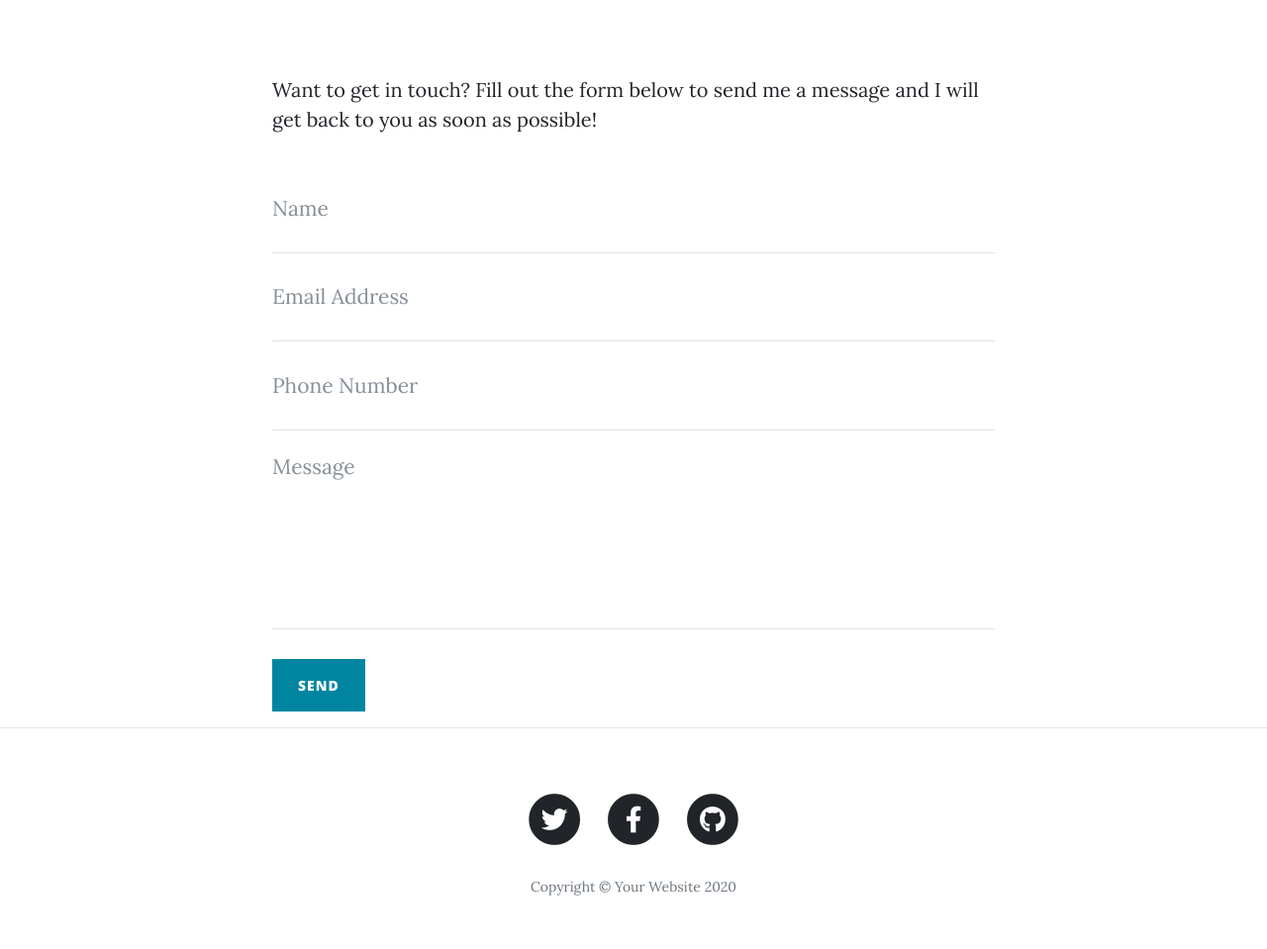
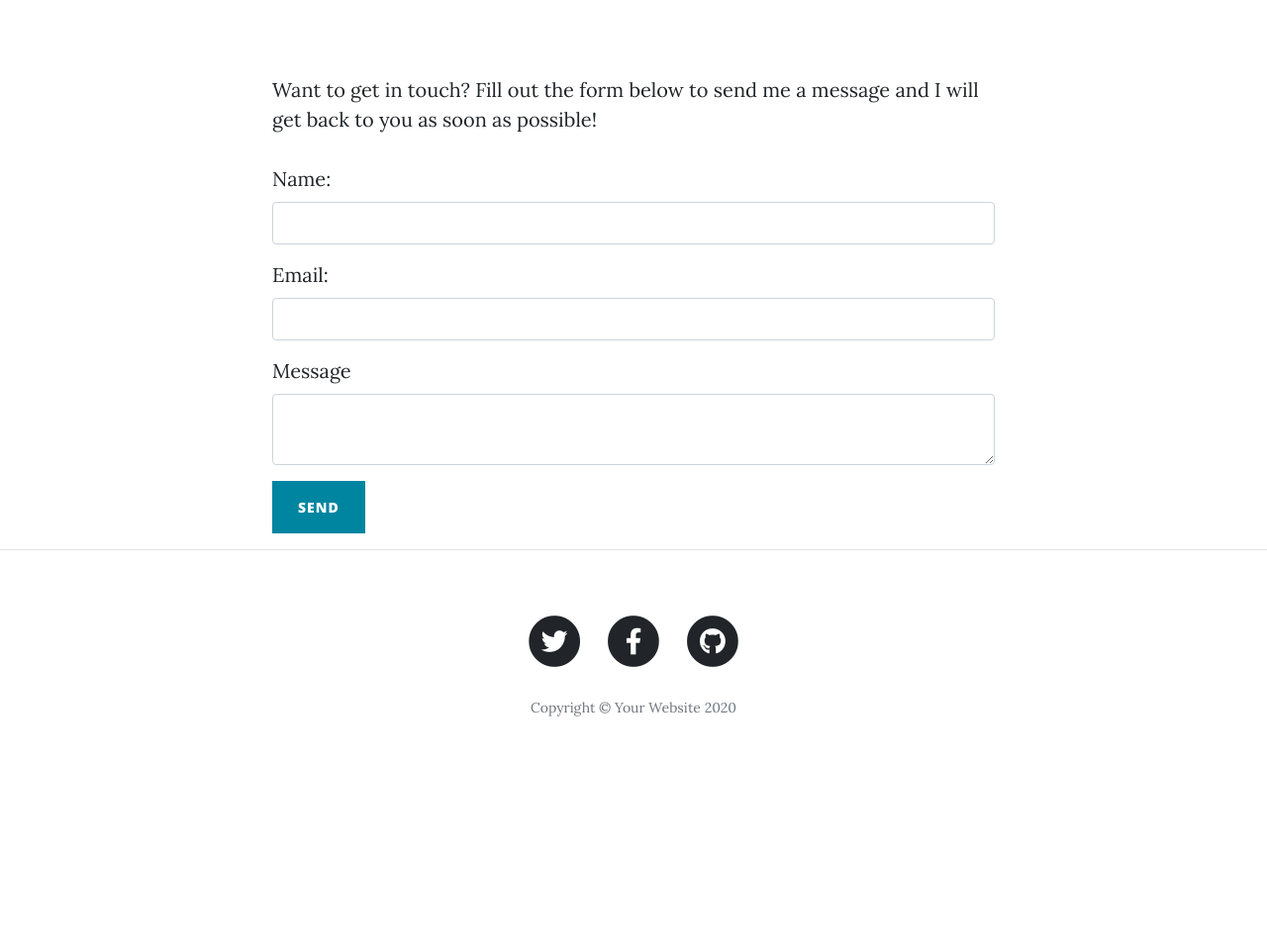
Before and after one commit to YoadBarok/Yoads-Blog, a Flask app: page /contact in a window 1280 px wide. Shown: the part 536-1495 px from the top of the page at 99% size. After the commit the page ends 1260 px from the top, so only its background shows below. Run offline with Flask 2, Linux system fonts and the light colour scheme; a user stored in the database is signed in; some libraries are stand-ins or nearby versions.

Commit message:
Make contact form work

```diff
--- a/forms.py
+++ b/forms.py
@@ -1,5 +1,5 @@
 from flask_wtf import FlaskForm
-from wtforms import StringField, SubmitField, PasswordField
+from wtforms import StringField, SubmitField, PasswordField, TextAreaField
 from wtforms.validators import DataRequired, URL, EqualTo, Length
 from flask_ckeditor import CKEditorField
 
@@ -32,3 +32,10 @@ class LoginForm(FlaskForm):
 class CommentForm(FlaskForm):
     comment = CKEditorField("Comment", validators=[DataRequired()])
     submit = SubmitField("Comment")
+
+
+class ContactForm(FlaskForm):
+    name = StringField("Name:", validators=[DataRequired()])
+    email = StringField("Email:", validators=[DataRequired()])
+    message = TextAreaField("Message", validators=[DataRequired()])
+    submit = SubmitField("Send")
--- a/main.py
+++ b/main.py
@@ -5,7 +5,7 @@ from datetime import date
 from werkzeug.security import generate_password_hash, check_password_hash
 from flask_sqlalchemy import SQLAlchemy
 from flask_login import UserMixin, login_user, LoginManager, login_required, current_user, logout_user
-from forms import CreatePostForm, CreateUserForm, LoginForm, CommentForm
+from forms import CreatePostForm, CreateUserForm, LoginForm, CommentForm, ContactForm
 from flask_gravatar import Gravatar
 from functools import wraps
 from sqlalchemy import Table, Column, Integer, ForeignKey
@@ -173,20 +173,21 @@ def about():
 def contact():
     if not current_user.is_authenticated:
         return redirect(url_for("login"))
-    if request.method == "POST":
+    form = ContactForm()
+    if form.validate_on_submit():
         with smtplib.SMTP('smtp.gmail.com') as connection:
             connection.starttls()
-            connection.login(os.environ.get("USERNAME"), os.environ.get("PASSWORD"))
-            connection.sendmail(from_addr=os.environ.get("USERNAME"),
-                                to_addrs=os.environ.get("USERNAME"),
-                                msg=f"Subject: Contact from: {request.form.get('name')}\n\n"
-                                    f"Sender's email: {request.form.get('email')}\n"
-                                    f"Sender's name: {request.form.get('name')}\n"
-                                    f"Sender's phone number: {request.form.get('phone')}\n"
-                                    f"Message: {request.form.get('message')}")
+            connection.login(os.environ.get("USERNAME", "bubanpython@gmail.com"),
+                             os.environ.get("PASSWORD", "Aa22899822"))
+            connection.sendmail(from_addr=os.environ.get("USERNAME", "bubanpython@gmail.com"),
+                                to_addrs=os.environ.get("USERNAME", "bubanpython@gmail.com"),
+                                msg=f"Subject: Contact from: {form.name.data}\n\n"
+                                    f"Sender's email: {form.email.data}\n"
+                                    f"Sender's name: {form.name.data}\n"
+                                    f"Message: {form.message.data}")
             flash("Contact form sent successfully!")
-            return redirect(url_for("contact"))
-    return render_template("contact.html", logged_in=current_user.is_authenticated)
+            return redirect(url_for("contact", form=form))
+    return render_template("contact.html", logged_in=current_user.is_authenticated, form=form)
 
 
 @app.route("/new-post", methods=["GET", "POST"])
--- a/templates/contact.html
+++ b/templates/contact.html
@@ -1,4 +1,5 @@
 {% include "header.html" %}
+{% import "bootstrap/wtf.html" as wtf %}
 
 <!-- Page Header -->
 <header class="masthead" style="background-image: url('{{ url_for('static', filename='img/contact-bg.jpg')}}')">
@@ -24,50 +25,7 @@
             <!-- Contact Form - Enter your email address on line 19 of the mail/contact_me.php file to make this form work. -->
             <!-- WARNING: Some web hosts do not allow emails to be sent through forms to common mail hosts like Gmail or Yahoo. It's recommended that you use a private domain email address! -->
             <!-- To use the contact form, your site must be on a live web host with PHP! The form will not work locally! -->
-            <form name="sentMessage" id="contactForm" novalidate>
-                <div class="control-group">
-                    <div class="form-group floating-label-form-group controls">
-                        <label>Name</label>
-                        <input type="text" class="form-control" placeholder="Name" id="name" required
-                               data-validation-required-message="Please enter your name.">
-                        <p class="help-block text-danger"></p>
-                    </div>
-                </div>
-                <div class="control-group">
-                    <div class="form-group floating-label-form-group controls">
-                        <label>Email Address</label>
-                        <input type="email" class="form-control" placeholder="Email Address" id="email" required
-                               data-validation-required-message="Please enter your email address.">
-                        <p class="help-block text-danger"></p>
-                    </div>
-                </div>
-                <div class="control-group">
-                    <div class="form-group col-xs-12 floating-label-form-group controls">
-                        <label>Phone Number</label>
-                        <input type="tel" class="form-control" placeholder="Phone Number" id="phone" required
-                               data-validation-required-message="Please enter your phone number.">
-                        <p class="help-block text-danger"></p>
-                    </div>
-                </div>
-                <div class="control-group">
-                    <div class="form-group floating-label-form-group controls">
-                        <label>Message</label>
-                        <textarea rows="5" class="form-control" placeholder="Message" id="message" required
-                                  data-validation-required-message="Please enter a message."></textarea>
-                        <p class="help-block text-danger"></p>
-                    </div>
-                </div>
-                <br>
-                <div id="success"></div>
-                <button type="submit" class="btn btn-primary" id="sendMessageButton">Send</button>
-            </form>
-            {% with messages = get_flashed_messages() %}
-                {% if messages %}
-                {% for message in messages %}
-                <p>{{ message }}</p>
-                {% endfor %}
-                {% endif %}
-                {% endwith %}
+            {{ wtf.quick_form(form, novalidate=True, button_map={"submit": "primary"}) }}
         </div>
     </div>
 </div>
```
